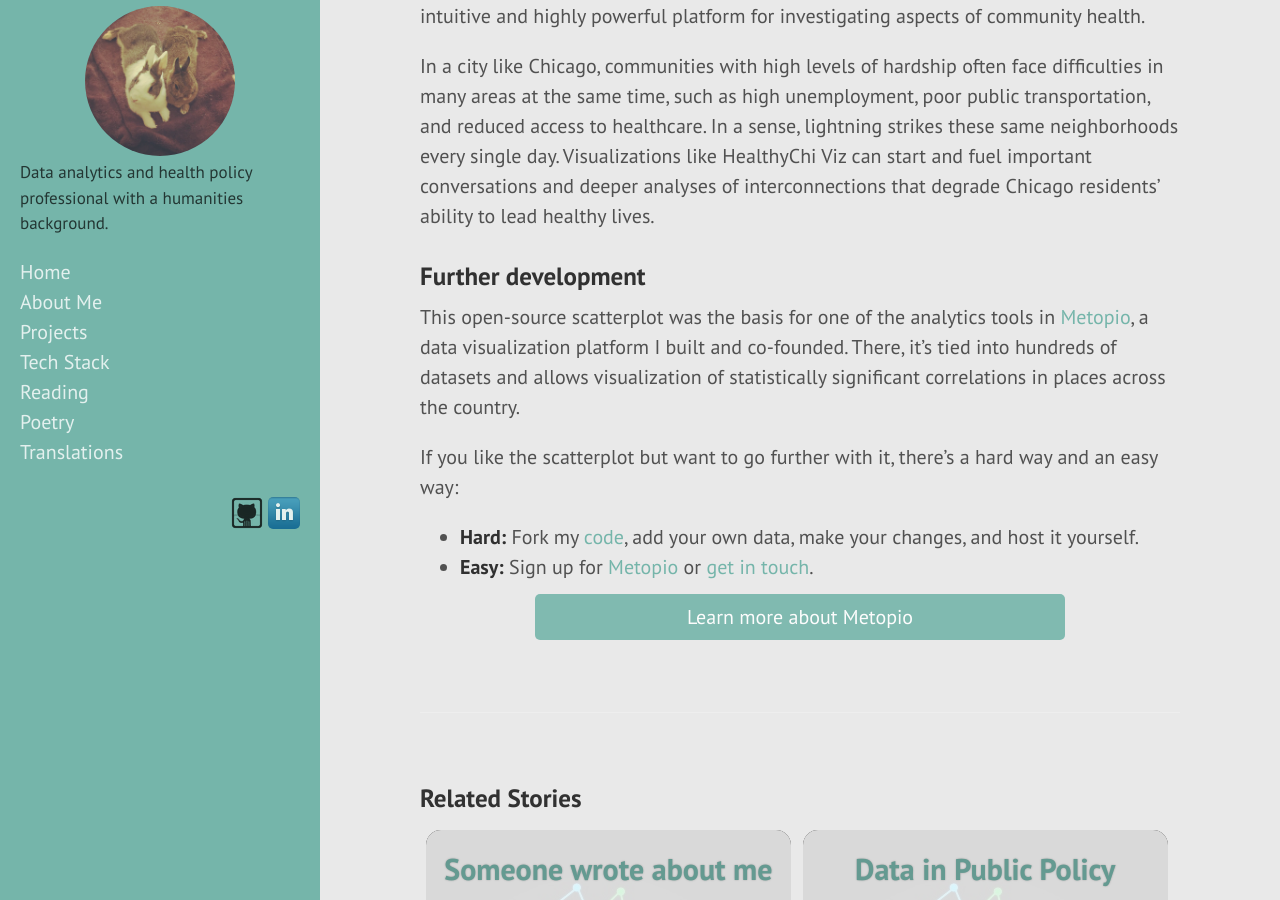
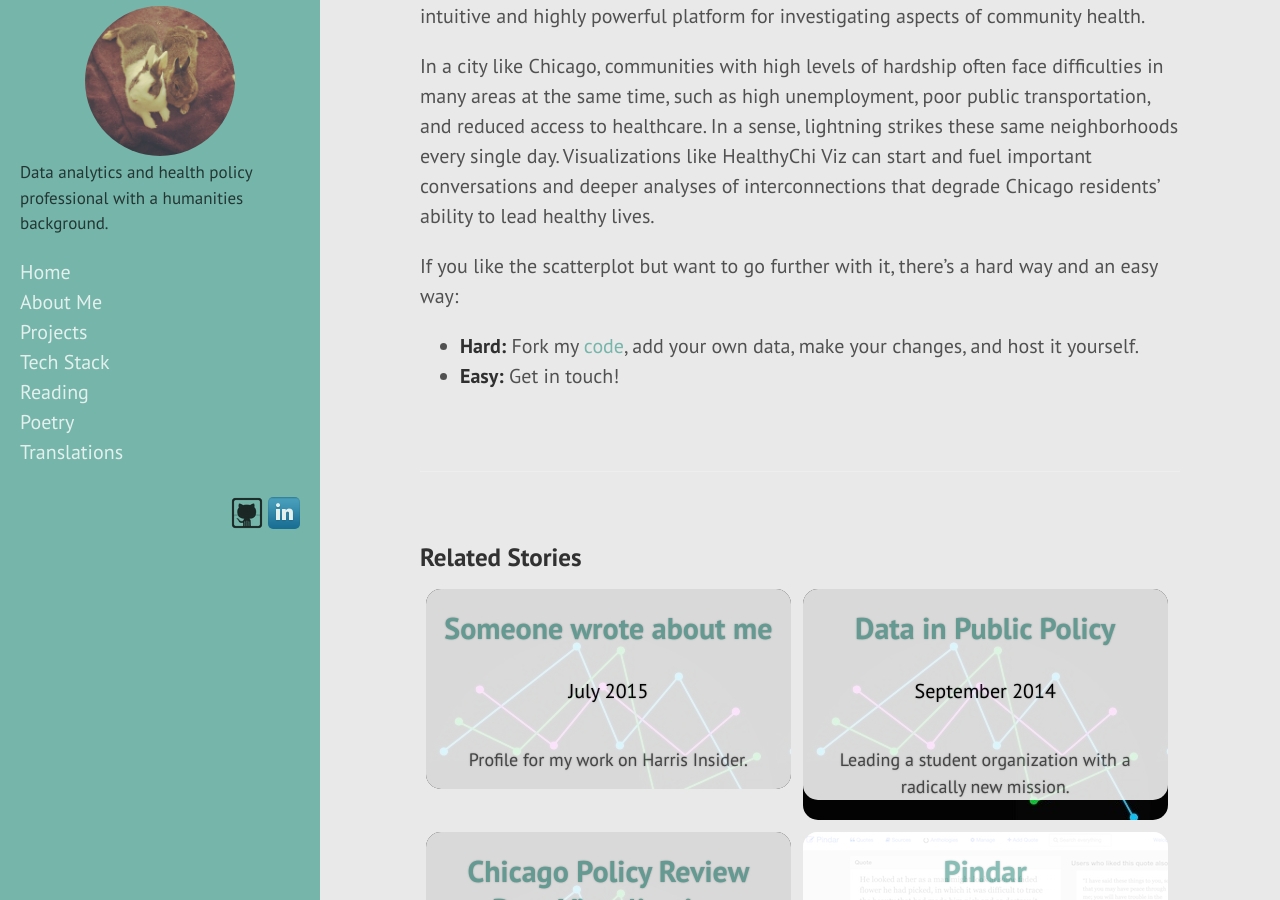
Before and after one commit to jcgiuffrida/jcgiuffrida.github.io, a Jekyll site: the page built from _posts/2016-03-01-SDH.md, in a window 1280 px wide and 900 px high, scrolled down 2398 px. Built offline with Jekyll 4.4.1, drawn with Linux system fonts in a browser that asks for light colours; nearby versions of some CDN libraries.

Commit message:
Remove further references

```diff
--- a/_posts/2016-03-01-SDH.md
+++ b/_posts/2016-03-01-SDH.md
@@ -36,12 +36,7 @@ The scatterplot has received very positive feedback from a number of public heal
 
 In a city like Chicago, communities with high levels of hardship often face difficulties in many areas at the same time, such as high unemployment, poor public transportation, and reduced access to healthcare. In a sense, lightning strikes these same neighborhoods every single day. Visualizations like HealthyChi Viz can start and fuel important conversations and deeper analyses of interconnections that degrade Chicago residents' ability to lead healthy lives.
 
-### Further development
-This open-source scatterplot was the basis for one of the analytics tools in [Metopio](https://metop.io), a data visualization platform I built and co-founded. There, it's tied into hundreds of datasets and allows visualization of statistically significant correlations in places across the country.
-
 If you like the scatterplot but want to go further with it, there's a hard way and an easy way:
 
 * **Hard:** Fork my [code](https://github.com/lucaluca/SDH), add your own data, make your changes, and host it yourself.
-* **Easy:** Sign up for [Metopio](https://metop.io) or [get in touch](https://metop.io/contact/).
-
-<div style="text-align: center;"><a class="btn" href="https://metop.io/" style="padding: 10px 20%;">Learn more about Metopio</a></div>
+* **Easy:** Get in touch!
--- a/tools.html
+++ b/tools.html
@@ -8,7 +8,7 @@ title: Tech Stack
 </div>
 
 <h3>Full stack developer</h3>
-<p>I majored in classics and never learned these things in school. As I built <a href="https://metop.io">Metopio</a> and other projects, I taught myself enough to create large-scale web applications from the ground up. I can handle all aspects of a standard tech stack: hosting, database, backend, frontend, UX, PWA, git, build, testing, scaling, etc. I still don&rsquo;t understand how to get wifi to work.</p>
+<p>I majored in classics and never learned these things in school. <!--As I built <a href="https://metop.io">Metopio</a> and other projects, -->I taught myself enough to create large-scale web applications from the ground up. I can handle all aspects of a standard tech stack: hosting, database, backend, frontend, UX, PWA, git, build, testing, scaling, etc. I still don&rsquo;t understand how to get wifi to work.</p>
 
 <p>Key tools:</p>
 <ul>
@@ -26,7 +26,7 @@ title: Tech Stack
 <h3>My work</h3>
 <p>I am the sole or primary developer on these projects.</p>
 <ul>
-  <li><a href="https://metop.io">Metopio</a> - the leading platform for data about communities</li>
+  <!-- <li><a href="https://metop.io">Metopio</a> - the leading platform for data about communities</li> -->
   <li><a href="https://dashboard.healthcareanchor.network">Healthcare Anchor Network Dashboard</a> - data hub for a national hospital collaborative (contract work)</li>
   <li><a href="https://pindar.pythonanywhere.com/">Pindar</a> - an API for quotations (open-source)</li>
   <li><a href="https://presencehealth.github.io/communitytouch/">Community Touch</a> - dashboard to visualize hospital community benefits (open-source)</li>
```
